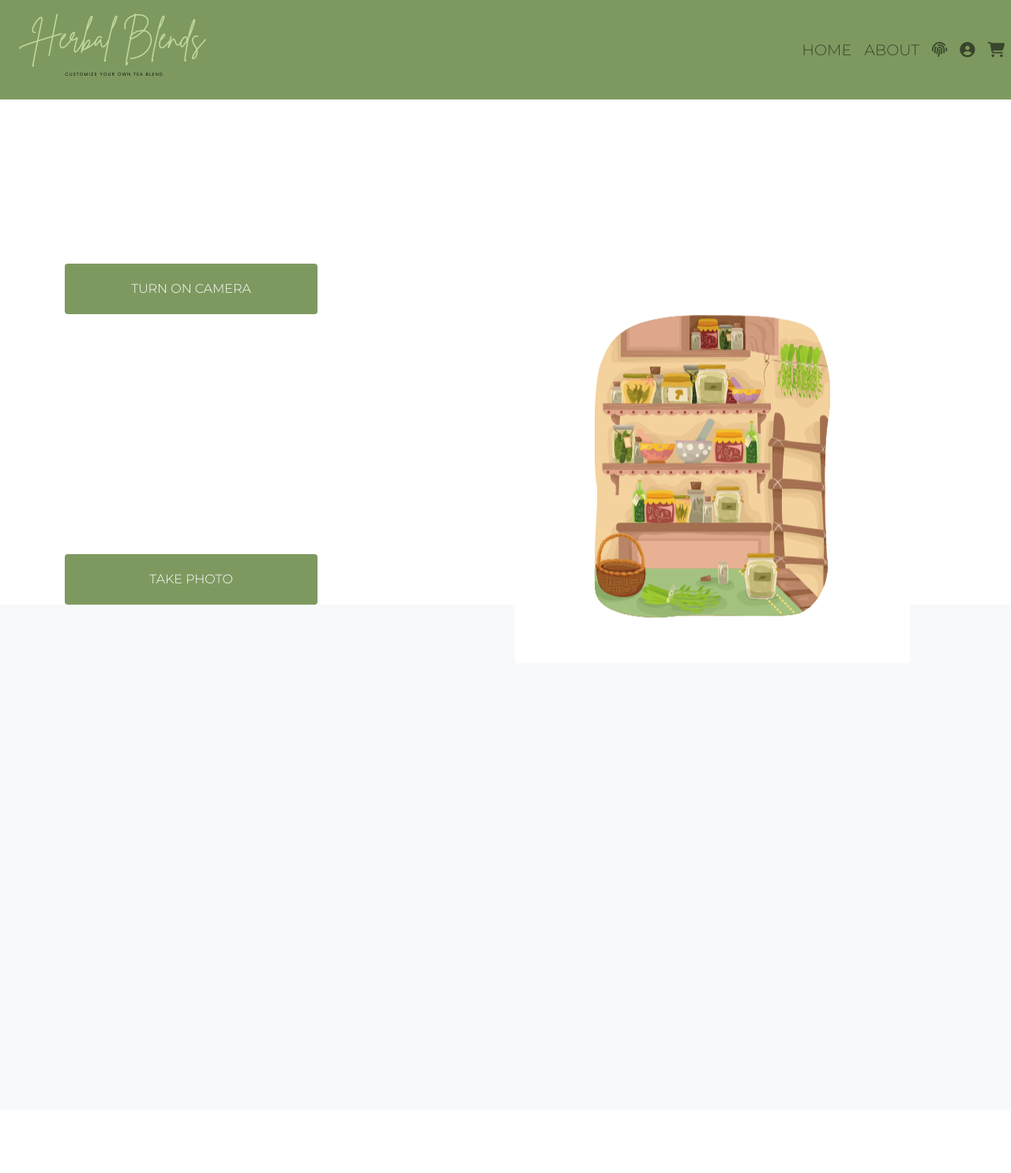
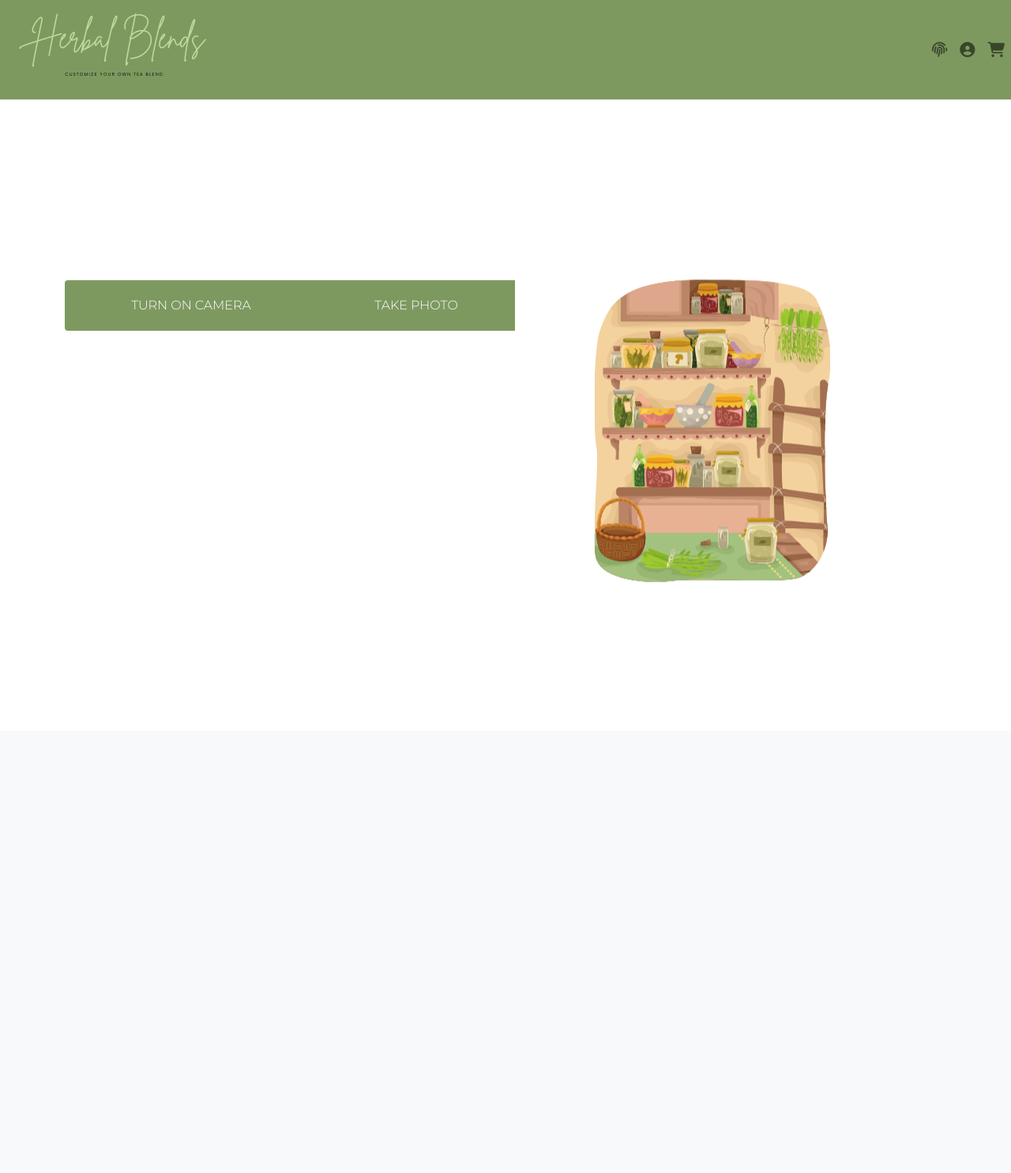
Before and after one commit to natashatorres/herbal-blends-demo-day, a Node project: template views/identify.ejs in a window 1280 px wide. Shown: the whole page at 79% size. Before the commit the page ends 783 px from the top, so only its background shows below. Run offline with Node 20 templates, Linux system fonts and the light colour scheme; the template is opened without the code that fills it, so the values that code supplies are empty; a map, chart or similar area stays blank; some libraries are stand-ins or nearby versions; some web fonts are replaced.

Commit message:
updates 12/1/21

```diff
--- a/public/css/identify.css
+++ b/public/css/identify.css
@@ -57,17 +57,17 @@ canvas {
 
 #hero {
   width: 100%;
-  height: 80vh;
+  height: 100vh;
   background: #fff;
-  padding-top: 40%;
+  padding-top: 2%;
 
 }
 
 #hero-2 {
   width: 100%;
-  height: 80vh;
-  background: #fff;
-  padding-top: 40%;
+  height: 70vh;
+  background: grey;
+  padding-top: 10%;
 
 }
 
@@ -88,13 +88,11 @@ canvas {
 #hero-2 h1{
   font-family: 'Montserrat', Arial, Helvetica, sans-serif;
   color: rgb(126 153 96);
-  margin: 10px 0 30px 0;
-  font-size: 3em;
+  font-size: 1em;
 }
 #hero-2 p {
   font-family: 'Montserrat', Arial, Helvetica, sans-serif;
   color: black;
-  margin: 10px 0 30px 0;
   font-size: 1em;
 }
 
--- a/public/css/index.css
+++ b/public/css/index.css
@@ -157,6 +157,10 @@ form{
   #hero h1 {
     font-size: 28px;
     line-height: 36px;
+    text-align: center;
+  }
+  #hero p {
+  text-align: center;
   }
   #hero h2 {
     font-size: 18px;
@@ -164,7 +168,7 @@ form{
     margin-bottom: 30px;
   }
   #hero .hero-img img {
-    width: 70%;
+    width: 30%;
   }
 }
 @media (max-width: 575px) {
--- a/views/identify.ejs
+++ b/views/identify.ejs
@@ -39,8 +39,6 @@
 
       <div class="collapse navbar-collapse justify-content-end" id="main-nav">
         <ul class="navbar-nav">
-          <li class="nav-item"><a class="nav-link" href="/">Home</a></li>
-          <li class="nav-item"><a class="nav-link" href="/about">About</a></li>
           <li class="nav-item"><a class="nav-link" href="/identify"><i class="fas fa-fingerprint"></i></a></li>
           <li class="nav-item"><a class="nav-link" href="/profile" class="btn btn-default" title="Herb Identification"><i class="fas fa-user-circle"></i></a></li>
           <li class="nav-item"><a class="nav-link" href="/cart"><i class="fas fa-shopping-cart"></i></a></li>
@@ -48,17 +46,22 @@
       </div>
     </nav>
   </header>
+
   <section id="hero" class="d-flex align-items-center">
     <div class="container">
       <div class="row">
-        <div class="col-lg-6 pt-5 pt-lg-0 order-2 order-lg-1 d-flex flex-column justify-content-center center">
+        <div class="col-lg-3 pt-5 pt-lg-0 order-2 order-lg-1 d-flex flex-column justify-content-center center">
           <button id="start-camera" class="identifyBut btn-md rounded">Turn On Camera</button>
           <video id="video" width="320" height="240" autoplay></video>
-          <button id="click-photo" class="identifyBut btn-md rounded">Take Photo</button>
-          <canvas id="canvas" width="320" height="240"></canvas>
 
         </div>
+        <div class="col-lg-3 pt-2 pt-lg-0 order-2 order-lg-1 d-flex flex-column justify-content-center center">
+
+        <button id="click-photo" class="identifyBut btn-md rounded">Take Photo</button>
+        <canvas id="canvas" width="320" height="240"></canvas>
+        </div>
         <div class="col-lg-6 order-1 order-lg-2 hero-img">
+          <h1>
           <img src="img/herbshop.png" class="img-fluid animated" alt="an image of an herb">
         </div>
       </div>
@@ -66,16 +69,19 @@
 
   </section>
 
+
+
+
   <section id="hero-2" class="d-flex align-items-center bg-light">
     <div class="container">
       <div class="row">
-        <div class="col-lg-6 pt-5 pt-lg-0 order-2 order-lg-1 d-flex flex-column justify-content-center center">
+        <div class="col-lg-6 pt-2 pt-lg-0 order-1 order-lg-1 d-flex flex-column justify-content-center center">
         <h1 id="name"></h1>
         <img src="" id="plantImg" class="img-fluid" width="300px">
         </div>
-        <div class="col-lg-6 order-1 order-lg-2 hero-img">
+        <div class="col-lg-6 order-2 order-lg-2 hero-img">
         <p id="plantDescription"></p>
-        <span id="inStock"></button>
+        <span id="inStock"></span>
         </div>
       </div>
     </div>
--- a/views/index.ejs
+++ b/views/index.ejs
@@ -40,8 +40,6 @@
 
       <div class="collapse navbar-collapse justify-content-end" id="main-nav">
         <ul class="navbar-nav">
-          <li class="nav-item"><a class="nav-link" href="/">Home</a></li>
-          <li class="nav-item"><a class="nav-link" href="/about">About</a></li>
           <li class="nav-item"><a class="nav-link" href="/identify"><i class="fas fa-fingerprint"></i></a></li>
           <li class="nav-item"><a class="nav-link" href="/profile" class="btn btn-default" title="Herb Identification"><i class="fas fa-user-circle"></i></a></li>
           <li class="nav-item"><a class="nav-link" href="/cart"><i class="fas fa-shopping-cart"></i></a></li>
```
Also changed, not shown: app/routes.js (+8 -3 lines), public/css/cart.css (+28 -21 lines), public/css/success.css (+11 -8 lines), public/js/identify.js (+36 -36 lines), views/cart.ejs (+3 -14 lines), views/profile.ejs (+5 -8 lines), views/success.ejs (+0 -26 lines), 1 other file.
